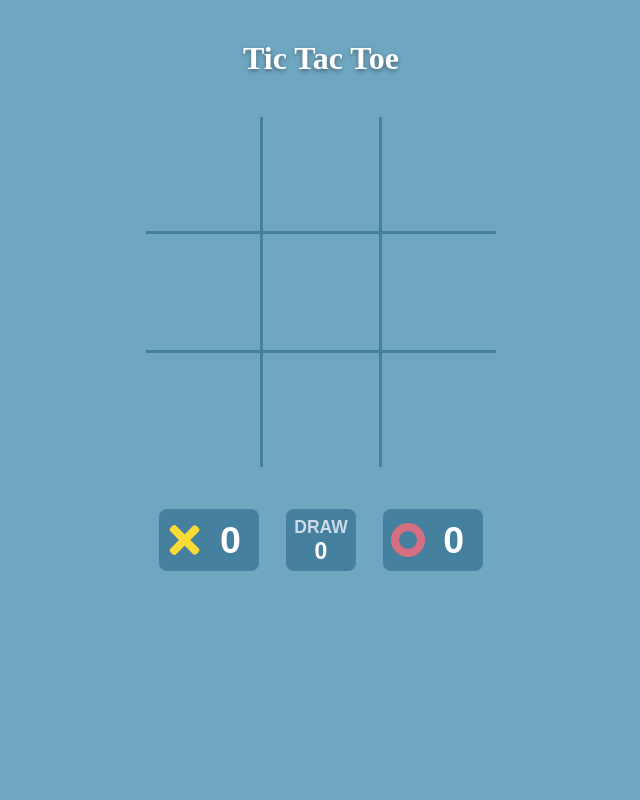
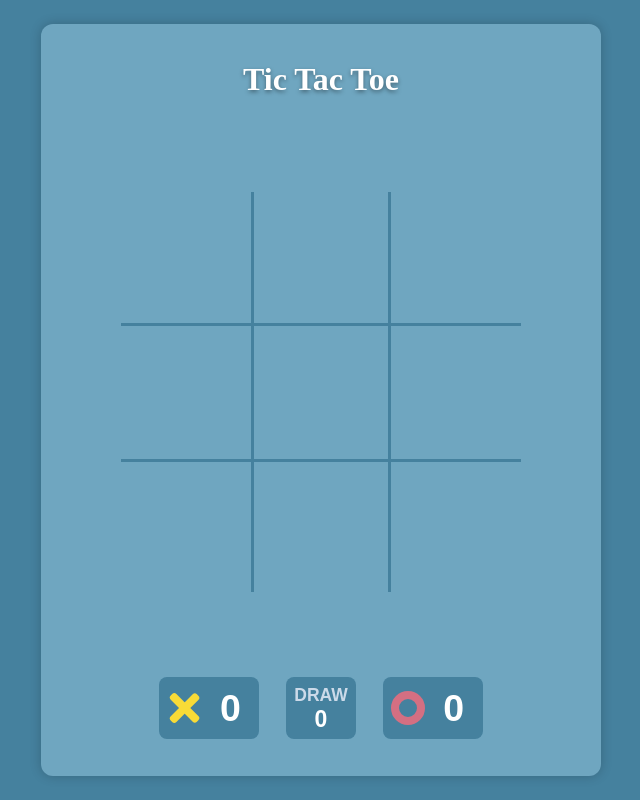
Before and after one commit to Vitalik-Kh/TicTacToe, a React app: page / in a window 1280 px wide. Both pictures are taken after a click on the button "PLAY". Shown: the whole page, without its empty margins (319-959 px from the left). Built offline with nearby package versions, Linux system fonts and the light colour scheme; a web font is replaced by a local one.

Commit message:
Add css flex to Layout

```diff
--- a/src/components/GameParts/GameField.css
+++ b/src/components/GameParts/GameField.css
@@ -1,8 +1,7 @@
 .GameField {
     width: 80vw;
     height: 80vw;
-    max-width: 350px;
-    max-height: 350px;
-    margin: 40px auto auto;
+    max-width: 50vh;
+    max-height: 50vh;
     position: relative;
 }
--- a/src/components/GameParts/ScoreCount/ScoreCount.scss
+++ b/src/components/GameParts/ScoreCount/ScoreCount.scss
@@ -5,7 +5,6 @@ $container-padding: 6px;
 .ScoreCount_container {
     width: 80vw;
     max-width: 350px;
-    margin: 30px auto auto;
     display: flex;
     align-items: center;
     justify-content: space-around;
--- a/src/containers/Game/Game.js
+++ b/src/containers/Game/Game.js
@@ -57,7 +57,7 @@ class Game extends React.Component {
         const AImove = AI(this.state.squaresStatus);
         setTimeout(() => {
             this.playerMove(AImove);
-        }, 600);
+        }, 300);
     }
 
     humanMoveHandler = (squareID) => {
--- a/src/containers/Layout/Layout.css
+++ b/src/containers/Layout/Layout.css
@@ -3,10 +3,24 @@
     text-align: center;
     color: #fff;
     text-shadow: 0 2px 4px rgba(0, 0, 0, 0.4);
-    margin-top: 40px;
+    margin-top: 0;
 }
 
 .Container {
     width: 100%;
     height: 100%;
+    max-width: 70vh;
+    background: #6fa6c0;
+    display: flex;
+    flex-flow: column;
+    align-items: center;
+    justify-content: space-around;
+
 }
+
+@media (min-width: 70vh) {
+    .Container {
+        border-radius: 12px;
+        box-shadow: 0 0 12px rgba(0, 0, 0, 0.2);
+    }
+}
--- a/src/index.scss
+++ b/src/index.scss
@@ -1,4 +1,4 @@
-$light-backgr-color: #6fa6c0;
+$light-backgr-color: #45819e;
 $dark-backgr-color: darken($light-backgr-color, 10%);
 
 :global * {
@@ -17,5 +17,10 @@ $dark-backgr-color: darken($light-backgr-color, 10%);
     display: flex;
     justify-content: center;
     align-items: center;
+}
 
+@media (min-width: 70vh) {
+    :global #root {
+        padding: 24px 0;
+    }
 }
```
Also changed, not shown: src/components/UI/Modal/Modal.css (line endings or trailing spaces).
